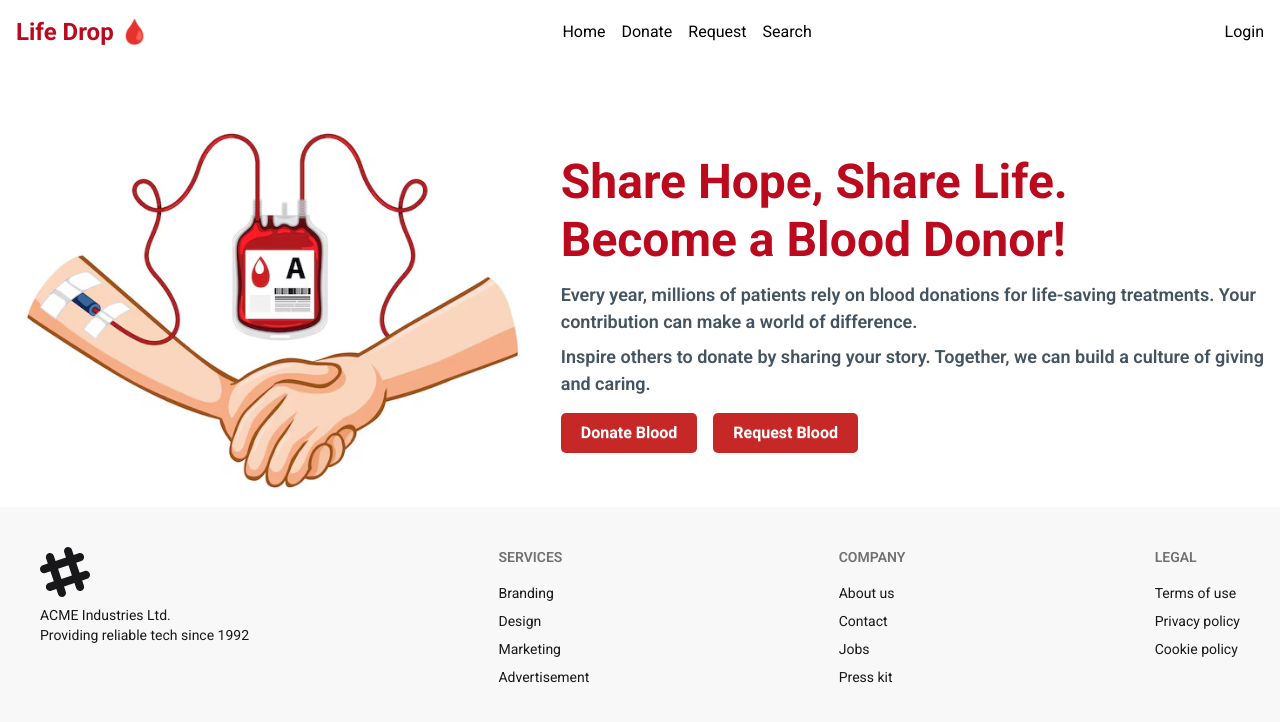
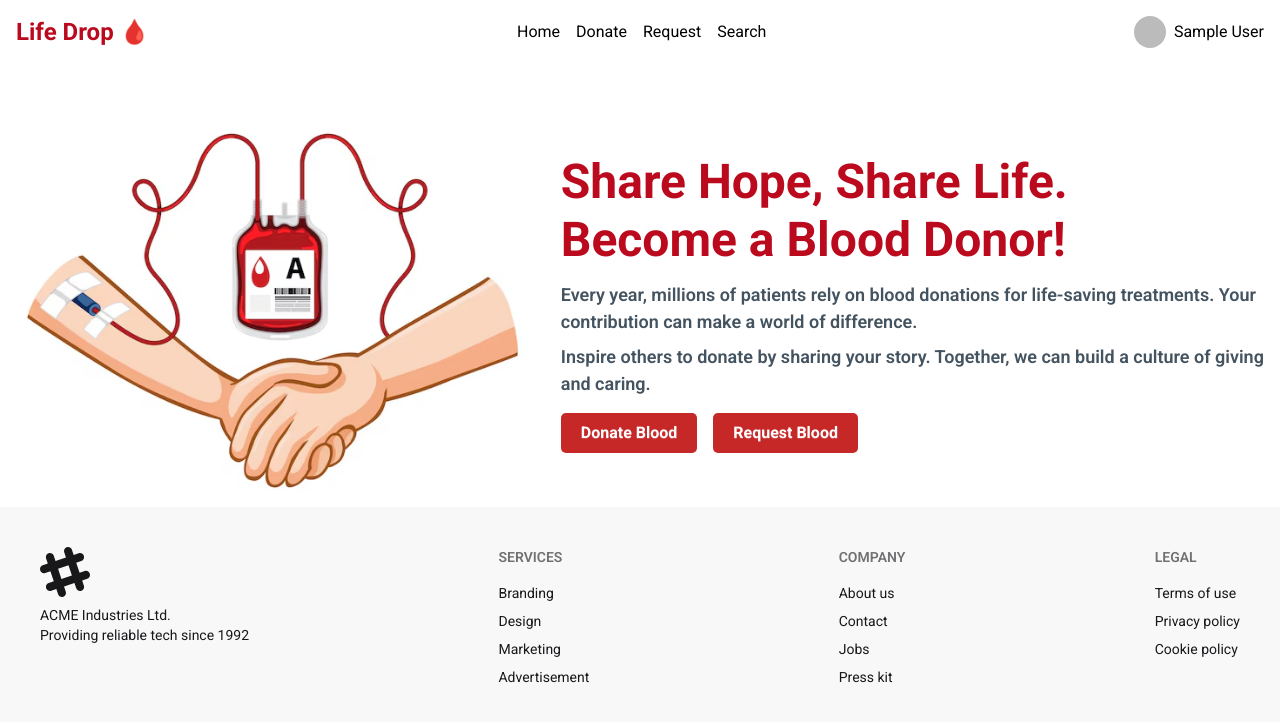
Before and after one commit to aiarnob23/Blood-Donation-Platform, a Next.js app in the folder frontend/: page /home in a window 1280 px wide. Shown: the top 722 px of the page. Built offline with nearby package versions, Linux system fonts and the light colour scheme; no server answers; sample sign-in values are in the browser's storage.

Commit message:
profile route implemented

```diff
--- a/frontend/src/app/(user)/layout.tsx
+++ b/frontend/src/app/(user)/layout.tsx
@@ -13,10 +13,10 @@ export default function RootLayout({
   children: React.ReactNode;
 }>) {
   return (
-      <div>
-          <Navbar/>
-          {children}
-          <Footer/>
+    <div>
+      <Navbar />
+      <div className="max-w-[1280px] mx-auto">{children}</div>
+      <Footer />
     </div>
   );
 }
--- /dev/null
+++ b/frontend/src/app/(user)/self-profile/page.tsx
@@ -0,0 +1,29 @@
+"use client";
+
+import { AuthContext } from "@/context/AuthContext";
+import { getUserInfoByEmail } from "@/service/userService";
+import { useContext, useEffect } from "react";
+
+export default function SelfProfile() {
+     const authContext = useContext(AuthContext);
+     if (!authContext) {
+       throw new Error("AuthContext is not provided.");
+     }
+    const { user } = authContext;
+
+    useEffect(() => {
+        const getUserDetails = async () => {
+            const data = await getUserInfoByEmail(user?.email);
+            console.log(data);
+        }
+        getUserDetails();
+    }, [user])
+  return (
+    <div>
+      <div>
+        <img src={user?.photoURL} alt="Display Image" />
+              <div>{user?.displayName}</div>
+      </div>
+    </div>
+  );
+}
--- a/frontend/src/components/navbar/Navbar.tsx
+++ b/frontend/src/components/navbar/Navbar.tsx
@@ -1,5 +1,4 @@
 "use client";
-
 import Link from "next/link";
 import { useContext } from "react";
 import { AuthContext } from "@/context/AuthContext";
@@ -9,12 +8,11 @@ import { useRouter } from "next/navigation";
 
 
 export default function Navbar() {
-  const user = false;
   const authContext = useContext(AuthContext);
   if (!authContext) {
     throw new Error("AuthContext is not provided.");
   }
-  const { GoogleSignIn } = authContext;
+  const { GoogleSignIn , user } = authContext;
   const router = useRouter();
 
   // handle google based signIn
@@ -45,11 +43,6 @@ export default function Navbar() {
       <li>
         <Link href="/search">Search</Link>
       </li>
-      {/* {user && (
-        <li>
-          <Link href="/user/profile">Profile</Link>
-        </li>
-      )} */}
     </ul>
   );
 
@@ -80,13 +73,16 @@ export default function Navbar() {
         <div className="hidden lg:flex">{NavLinks}</div>
         <div>
           {!user ? (
-            <button onClick={handleGoogleSignIn}>
-              Login
-            </button>
+            <button onClick={handleGoogleSignIn}>Login</button>
           ) : (
-            <button className="btn">
-              Logout
-            </button>
+              <>
+                {
+                  user && <Link href='/self-profile' className="flex items-center gap-2">
+                    <img className="h-8 w-8 rounded-[50%]" src={user?.photoURL} alt={user?.photoURL} />
+                    <div>{user?.displayName}</div>
+                  </Link>
+                }
+            </>
           )}
         </div>
       </div>
--- a/frontend/src/context/AuthContext.tsx
+++ b/frontend/src/context/AuthContext.tsx
@@ -46,7 +46,7 @@ const AuthProvider = ({ children }: { children: ReactNode }) => {
       setUser(currentUser as any);
       setLoading(false);
       if (currentUser) {
-         setUser(currentUser?.email);
+         setUser(currentUser);
          console.log(currentUser);
          const email: string = currentUser?.email || "";
          Cookies.set("userEmail", email, { expires: 14 });
--- /dev/null
+++ b/frontend/src/service/userService.ts
@@ -0,0 +1,11 @@
+import { serverBaseUrl } from "@/utils/serverUrl";
+
+export const getUserInfoByEmail = async (email: string) => {
+  try {
+    const response = await fetch(`${serverBaseUrl}/user/info?email=${email}`);
+    const data = await response.json();
+    return data?.data;
+  } catch (error) {
+    console.log(error);
+  }
+};
```
